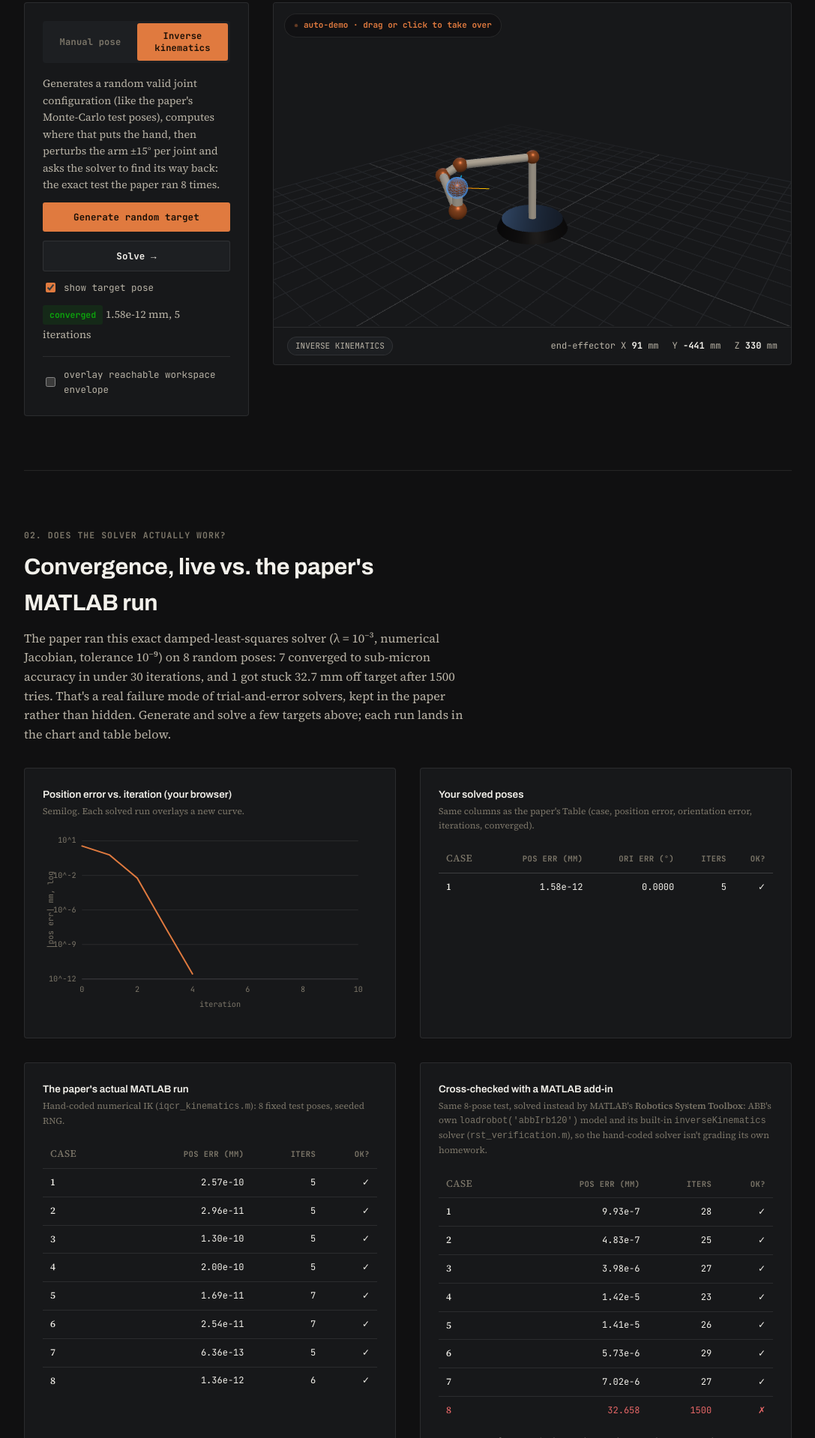
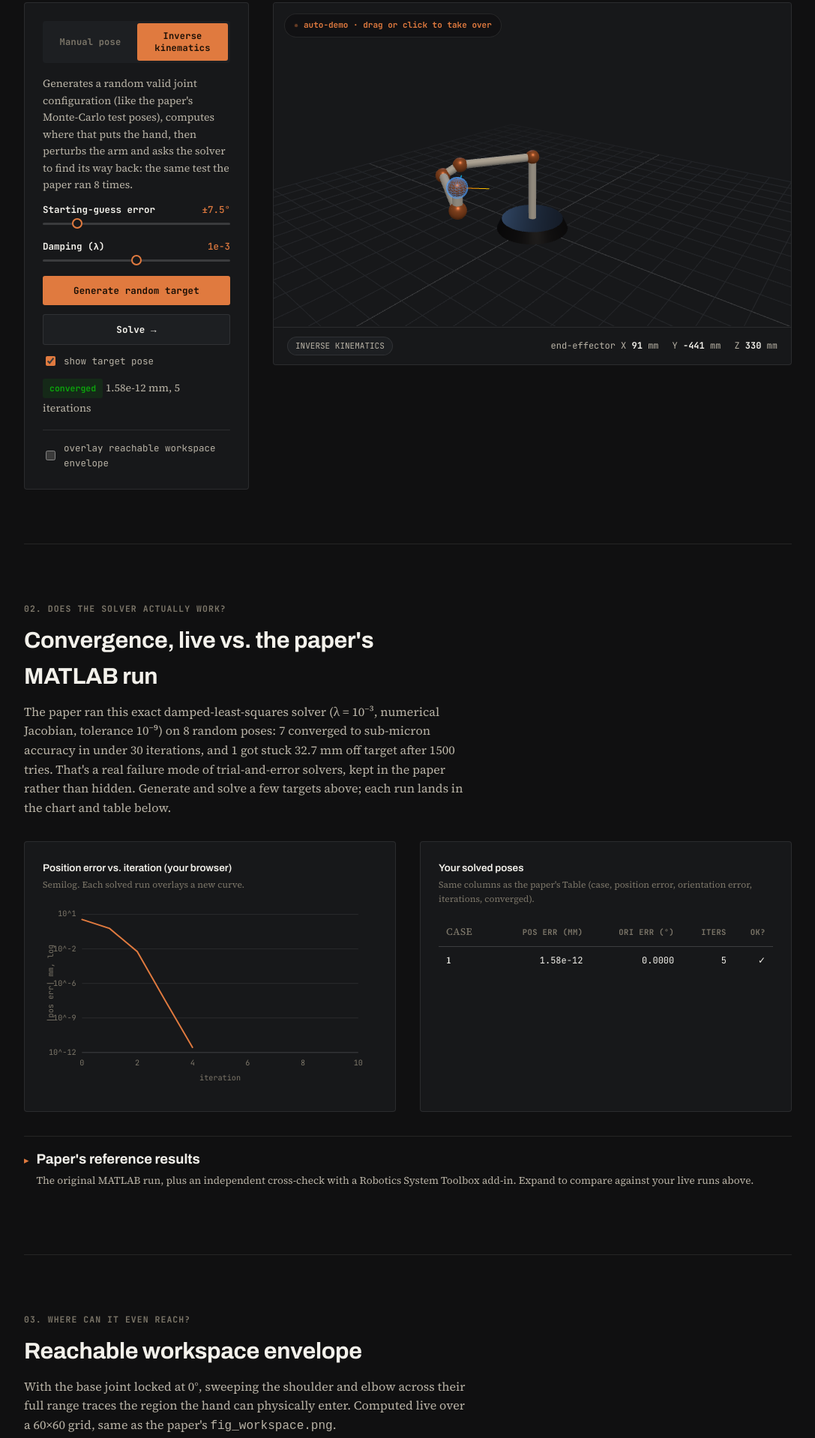
Before and after one commit to Veer-Sanghvi/IQCR, a plain HTML site: page index.html in a window 1280 px wide. Shown: the part 1229-3147 px from the top of the page at 75% size, without its empty margins (96-1183 px from the left). Drawn offline with nearby package versions, Linux system fonts and the light colour scheme; animation ran at ten frames a second.

Commit message:
Add damping and starting-guess-error variables; collapse reference results by default

```diff
--- a/app.js
+++ b/app.js
@@ -133,10 +133,14 @@ function appendLiveRow(caseNum, posErr, oriErr, iters, converged) {
   tbody.prepend(tr);
 }
 
+function currentPerturbDeg() { return +$("perturb").value; }
+function currentLambda() { return Math.pow(10, +$("lambda").value); }
+
 function generateTarget() {
   const qTrue = K.randomQ(Math.random);
   currentTarget = K.fk(qTrue);
-  currentQInit = qTrue.map((v, i) => clamp(v + deg2rad(15) * (Math.random() - 0.5), K.QMIN[i], K.QMAX[i]));
+  const perturb = deg2rad(currentPerturbDeg());
+  currentQInit = qTrue.map((v, i) => clamp(v + perturb * (Math.random() - 0.5) * 2, K.QMIN[i], K.QMAX[i]));
   const { frames } = K.fkChain(currentQInit);
   const pos = scene.updatePose(frames);
   updateEEReadout(pos);
@@ -148,7 +152,7 @@ function generateTarget() {
 function solveIK(onDone) {
   if (!currentTarget || !currentQInit) { if (onDone) onDone(); return; }
   $("solve-ik").disabled = true;
-  const result = K.ikSolve(currentQInit, currentTarget);
+  const result = K.ikSolve(currentQInit, currentTarget, { lambda: currentLambda() });
   // animate through the trace
   let i = 0;
   const stepEvery = Math.max(15, Math.min(60, Math.floor(600 / Math.max(result.trace.length, 1))));
@@ -212,6 +216,10 @@ function autoDemoLoop() {
 document.getElementById("viewer").addEventListener("pointerdown", stopAutoDemo, { once: true });
 autoDemoTimer = setTimeout(autoDemoLoop, 1400);
 
+// ---------------- IK solver-parameter sliders ----------------
+$("perturb").addEventListener("input", () => { $("v-perturb").textContent = `±${currentPerturbDeg()}°`; });
+$("lambda").addEventListener("input", () => { $("v-lambda").textContent = currentLambda().toExponential(0); });
+
 // ---------------- workspace envelope ----------------
 const envelopePts = K.workspaceEnvelope(60);
 scene.setEnvelopePoints(envelopePts.map(([x, z]) => [x, 0, z]));
--- a/index.html
+++ b/index.html
@@ -106,6 +106,12 @@ p{margin:0 0 1em; max-width:72ch;}
 .field{display:flex; flex-direction:column; gap:5px;}
 .field label{display:flex; justify-content:space-between; font-size:12.5px; font-weight:600; color:var(--ink); font-family:var(--font-mono);}
 .field label .val{color:var(--amber); font-weight:500;}
+.field .hint{
+  font-size:11px; color:var(--muted); font-family:var(--font-body);
+  max-height:0; opacity:0; overflow:hidden;
+  transition:max-height .18s ease-out, opacity .18s ease-out, margin-top .18s ease-out;
+}
+.field:hover .hint, .field:focus-within .hint{max-height:44px; opacity:1; margin-top:1px;}
 input[type=range]{-webkit-appearance:none; width:100%; height:3px; background:var(--baseline); border-radius:2px; outline:none; margin:2px 0;}
 input[type=range]::-webkit-slider-thumb{-webkit-appearance:none; width:14px; height:14px; border-radius:50%; background:var(--surface); border:2.5px solid var(--amber); cursor:pointer;}
 input[type=range]::-moz-range-thumb{width:14px; height:14px; border-radius:50%; background:var(--surface); border:2.5px solid var(--amber); cursor:pointer;}
@@ -186,6 +192,22 @@ footer a{color:var(--ink-2);}
 footer .rule{height:1px; background:var(--border); margin-bottom:var(--space-xl);}
 
 .pill{font-family:var(--font-mono); font-size:11px; background:var(--surface-2); color:var(--ink-2); border:1px solid var(--border); border-radius:20px; padding:3px 10px; display:inline-block;}
+
+/* ---------- Disclosure (collapsed-by-default deep dive) ---------- */
+.disclosure summary{
+  list-style:none; cursor:pointer;
+  display:flex; align-items:baseline; gap:10px;
+  padding:var(--space-lg) 0; border-top:1px solid var(--border);
+}
+.disclosure summary::-webkit-details-marker{display:none;}
+.disclosure-chevron{
+  color:var(--amber); font-size:13px; flex-shrink:0;
+  transition:transform .18s ease-out; display:inline-block;
+}
+.disclosure[open] .disclosure-chevron{transform:rotate(90deg);}
+.disclosure-title{font-family:var(--font-display); font-weight:700; font-size:1.15rem; display:block;}
+.disclosure-sub{font-size:0.85rem; color:var(--ink-2); display:block; margin-top:2px; font-weight:400; font-family:var(--font-body);}
+.disclosure summary:hover .disclosure-title{color:var(--amber);}
 </style>
 </head>
 <body>
@@ -228,7 +250,17 @@ footer .rule{height:1px; background:var(--border); margin-bottom:var(--space-xl)
       </div>
 
       <div id="panel-ik" class="btn-row" style="gap:12px; display:none;">
-        <p class="small" style="margin:0;">Generates a random valid joint configuration (like the paper's Monte-Carlo test poses), computes where that puts the hand, then perturbs the arm ±15° per joint and asks the solver to find its way back: the exact test the paper ran 8 times.</p>
+        <p class="small" style="margin:0;">Generates a random valid joint configuration (like the paper's Monte-Carlo test poses), computes where that puts the hand, then perturbs the arm and asks the solver to find its way back: the same test the paper ran 8 times.</p>
+        <div class="field">
+          <label>Starting-guess error <span class="val" id="v-perturb">±7.5°</span></label>
+          <input type="range" id="perturb" min="0" max="45" step="0.5" value="7.5">
+          <span class="hint">how far off the initial guess is per joint; the paper's spread was ±7.5° and still hit 1 failure in 8. Push this higher to see failures happen more often.</span>
+        </div>
+        <div class="field">
+          <label>Damping (λ) <span class="val" id="v-lambda">1e-3</span></label>
+          <input type="range" id="lambda" min="-5" max="-1" step="0.1" value="-3">
+          <span class="hint">Levenberg-Marquardt damping; higher λ is more stable but slower, lower λ is faster but more prone to getting stuck</span>
+        </div>
         <button class="btn" id="gen-target">Generate random target</button>
         <button class="btn secondary" id="solve-ik" disabled>Solve →</button>
         <div class="check-row"><input type="checkbox" id="show-target" checked><label for="show-target">show target pose</label></div>
@@ -277,7 +309,15 @@ footer .rule{height:1px; background:var(--border); margin-bottom:var(--space-xl)
     </div>
   </div>
 
-  <div class="two-col" style="margin-top:var(--space-2xl);">
+  <details class="disclosure" style="margin-top:var(--space-2xl);">
+    <summary>
+      <span class="disclosure-chevron">▸</span>
+      <span>
+        <span class="disclosure-title">Paper's reference results</span>
+        <span class="disclosure-sub">The original MATLAB run, plus an independent cross-check with a Robotics System Toolbox add-in. Expand to compare against your live runs above.</span>
+      </span>
+    </summary>
+    <div class="two-col" style="margin-top:var(--space-lg);">
       <div class="chart-card">
         <p class="chart-title">The paper's actual MATLAB run</p>
         <p class="chart-note">Hand-coded numerical IK (<code>iqcr_kinematics.m</code>): 8 fixed test poses, seeded RNG.</p>
@@ -294,6 +334,7 @@ footer .rule{height:1px; background:var(--border); margin-bottom:var(--space-xl)
         <p class="small" style="margin-top:12px;">Same story from an independent solver: 7 clean, 1 stuck at 1500 iterations, 32.66&nbsp;mm off. That agreement is the actual evidence the hand-coded solver is implemented correctly, not just self-consistent.</p>
       </div>
     </div>
+  </details>
 </section>
 
 <section id="workspace">
```
Lines whose indentation alone changed are shown as unchanged.
